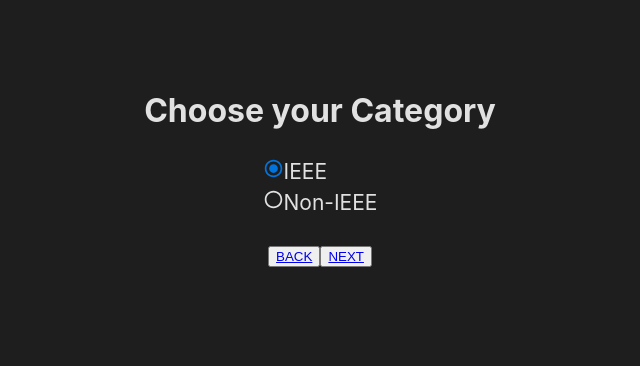
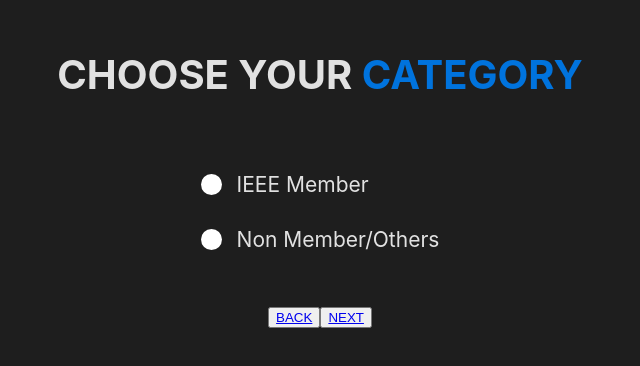
Before and after one commit to AKHIL-GIREESH/IEEE140-R10, a React (Vite) app in the folder ieee140-r10-frontend/: page /SignUpChoice in a window 1280 px wide. Shown: the part 234-600 px from the top of the page, without its empty margins (320-960 px from the left). Built offline with nearby package versions, Linux system fonts and the light colour scheme; no server answers.

Commit message:
SignUp choice styling

```diff
--- a/ieee140-r10-frontend/Pages/SignUp/SignUpChoice.jsx
+++ b/ieee140-r10-frontend/Pages/SignUp/SignUpChoice.jsx
@@ -8,20 +8,20 @@
     const [radio,setRadio] = useState("IEEE")
 
     let rbData = [
-        "IEEE",
-        "Non-IEEE"
+        "IEEE Member",
+        "Non Member/Others"
     ]
 
     localStorage.setItem('MemType', radio)
 
     return(
         <div className="fullScreenDivContainer" style={{height:"100vh",display:"flex",flexDirection:"column",justifyContent:"center",alignItems:"center"}}>
-            <h1>Choose your Category</h1>
+            <p style={{fontSize:"2.5rem",fontWeight:"700"}}>CHOOSE YOUR <span style={{color:"#0073DD"}}>CATEGORY</span></p>
             <div style={{fontSize:"21px"}}>
                 {rbData.map(item => {
-                    return(<div style={{cursor:"pointer"}} onClick={() => setRadio(item)}>
-                        {item === radio?<MdRadioButtonChecked style={{color:"#0073DD"}}/>:<MdRadioButtonUnchecked/>}
-                        <span>{item}</span>
+                    return(<div style={{cursor:"pointer",display:"flex",margin:"3vh",alignItems:"center"}} onClick={() => setRadio(item)}>
+                        {item === radio?<MdRadioButtonChecked style={{color:"#0073DD",backgroundColor:"white",borderRadius:"50%"}}/>:<MdRadioButtonUnchecked style={{backgroundColor:"white",borderRadius:"50%"}}/>}
+                        <span style={{marginLeft:"15px"}}>{item}</span>
                     </div>)
                 })}
                 {/* <div style={{cursor:"pointer"}} onClick={}>
```
